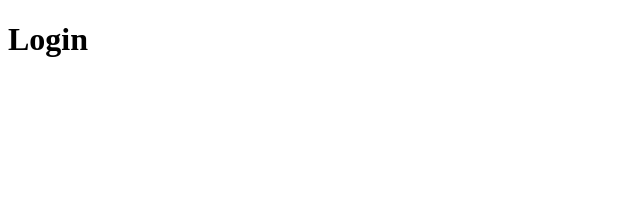
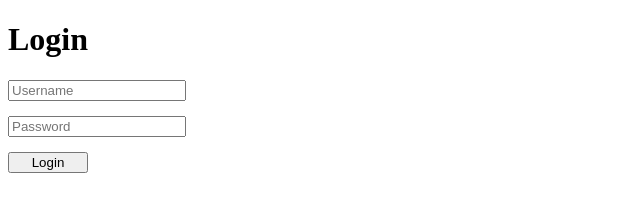
Before and after one commit to garanBee08/crux, a plain HTML site: page index.html in a window 1280 px wide. Shown: the whole page, without its empty margins (0-640 px from the left). Drawn offline with Linux system fonts and the light colour scheme.

Commit message:
Elements Added

```diff
--- a/index.html
+++ b/index.html
@@ -4,10 +4,15 @@
     <meta charset="UTF-8">
     <meta name="viewport" content="width=device-width, initial-scale=1.0">
     <title>Login</title>
+    <link rel="stylesheet" href="style.css">
 </head>
 <body>
     <h1 id="login">Login</h1>
-
+    <div id="login_container">
+        <input type="text" id="username" placeholder="Username">
+        <input type="text" id="password" placeholder="Password">
+        <button id="btn_login">Login</button>
+    </div>
 
     <script src="script.js"></script>
 </body>
--- /dev/null
+++ b/style.css
@@ -0,0 +1,13 @@
+#login_container {
+    display: flex;
+    flex-direction: column;
+}
+
+#username, #password {
+    width: 170px;
+    margin-bottom: 15px;
+}
+
+#btn_login {
+    width: 80px;
+}
```
